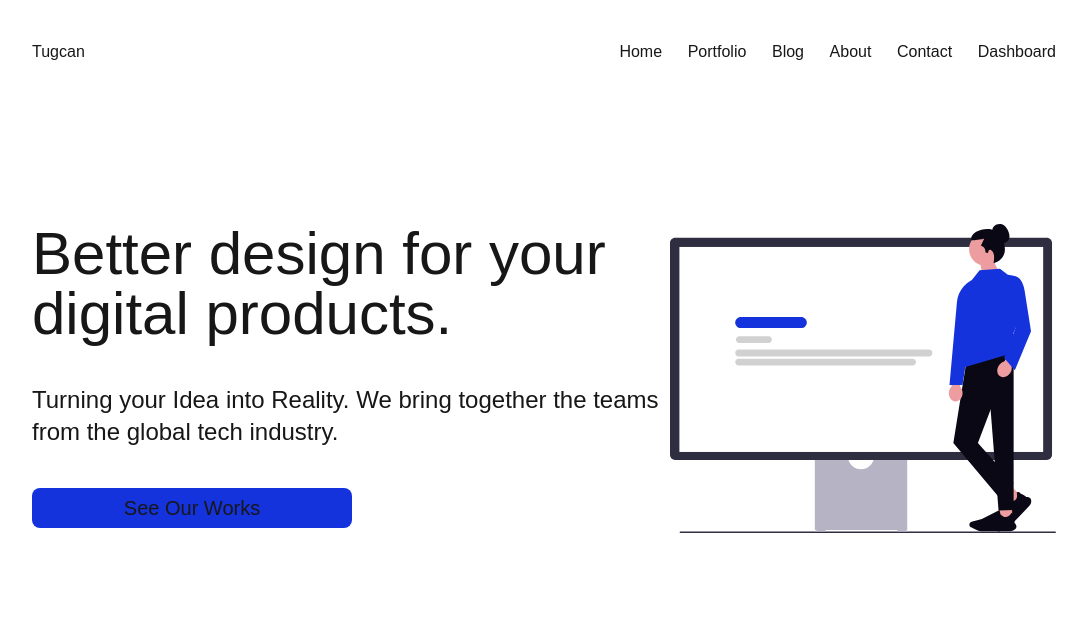
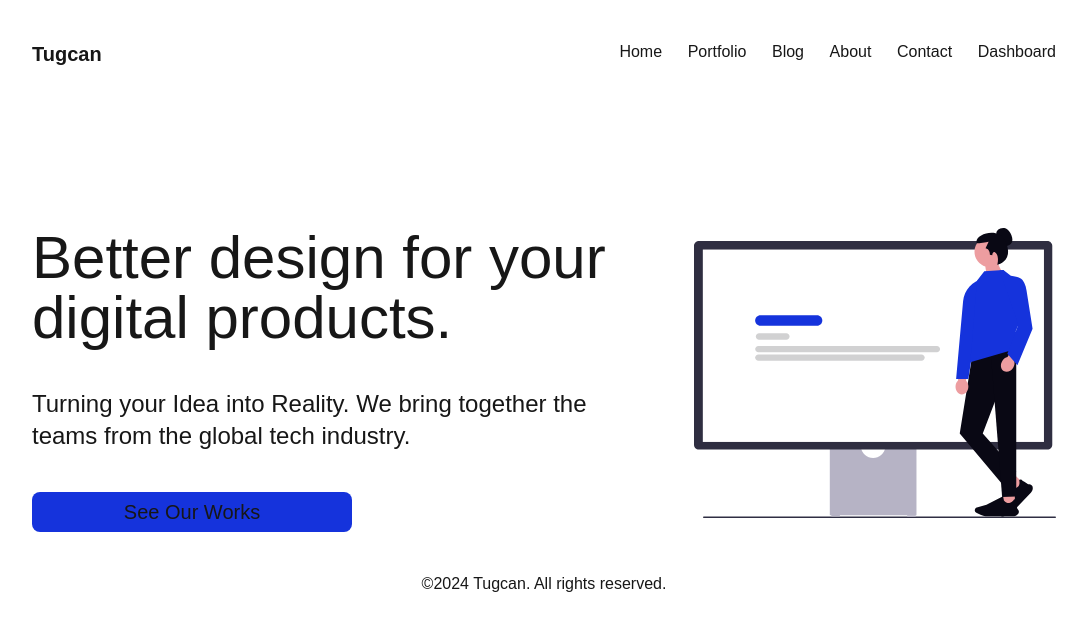
Before and after one commit to tugcan-kartal/Blog, a Next.js app: page / in a window 1280 px wide. Shown: the top 630 px of the page, without its empty margins (96-1183 px from the left). Built offline with nearby package versions, Linux system fonts and the light colour scheme.

Commit message:
added footer navbar page

```diff
--- a/src/app/layout.tsx
+++ b/src/app/layout.tsx
@@ -1,6 +1,7 @@
 import type { Metadata } from "next";
 import "./globals.css";
 import Navbar from "@/components/navbar/Navbar";
+import Footer from "@/components/footer/Footer";
 
 export const metadata: Metadata = {
   title: "Create Next App",
@@ -17,6 +18,7 @@ export default function RootLayout({
       <body className="w-[80vw] mx-auto">
         <Navbar />
         {children}
+        <Footer />
       </body>
     </html>
   );
--- a/src/app/page.tsx
+++ b/src/app/page.tsx
@@ -4,7 +4,7 @@ import HeroImage from "@/../public/HomePage-Hero.svg"
 export default function Home() {
   return (
     <div>
-      <div className="flex mx-auto mt-[20vh]">
+      <div className="flex mx-auto mt-[20vh] gap-x-[5vw]">
 
         <div className="flex flex-col gap-y-[5vh]">
           <div className="text-6xl">
--- a/src/components/footer/Footer.tsx
+++ b/src/components/footer/Footer.tsx
@@ -0,0 +1,13 @@
+import React from "react";
+
+const Footer:React.FC=()=>{
+    return(
+        <div className="mt-[5vh]">
+            <div className="text-center">
+                ©2024 Tugcan. All rights reserved.
+            </div>
+        </div>
+    )
+}
+
+export default Footer;
--- a/src/components/navbar/Navbar.tsx
+++ b/src/components/navbar/Navbar.tsx
@@ -35,7 +35,7 @@ const Navbar:React.FC=()=>{
             <div className="flex justify-between mt-[5vh]">
 
                 <div>
-                    <div>Tugcan</div>
+                    <div className="text-xl font-semibold">Tugcan</div>
                 </div>
 
                 <div className="flex gap-x-[2vw]">
```
